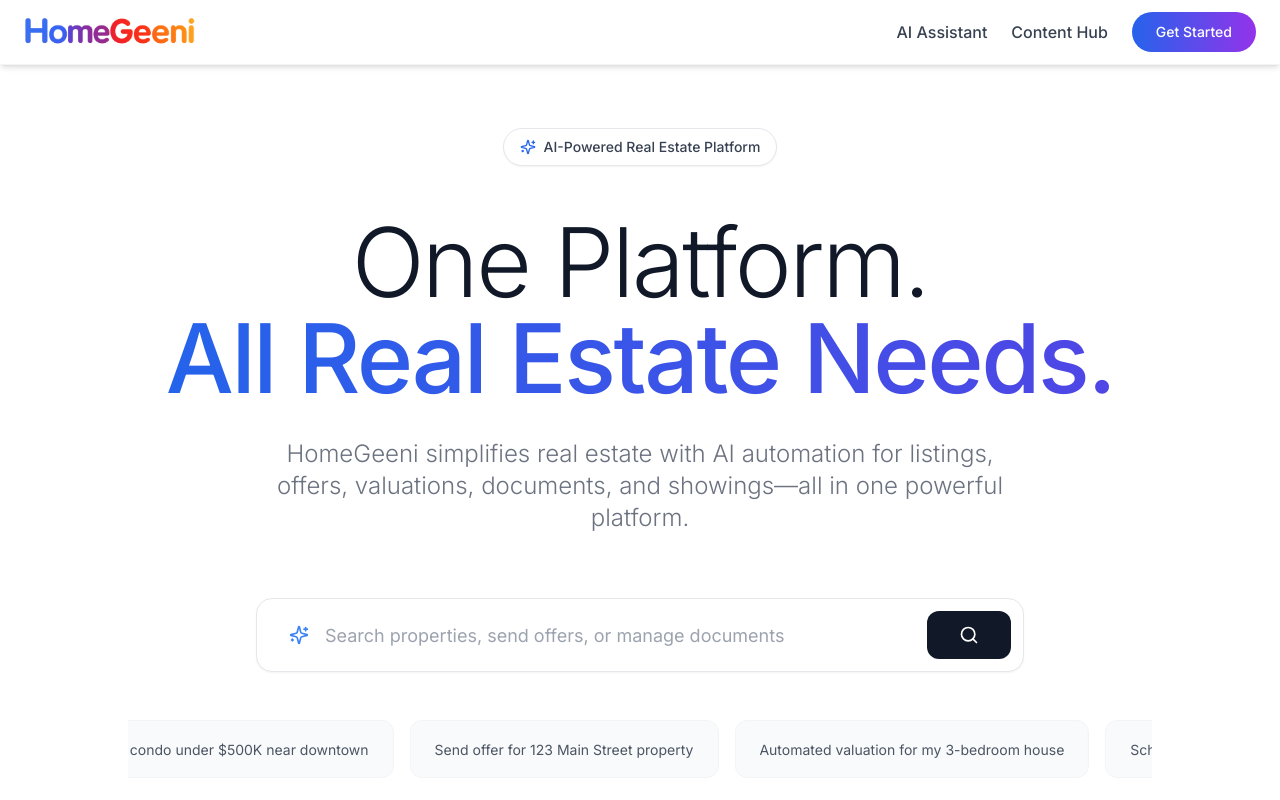
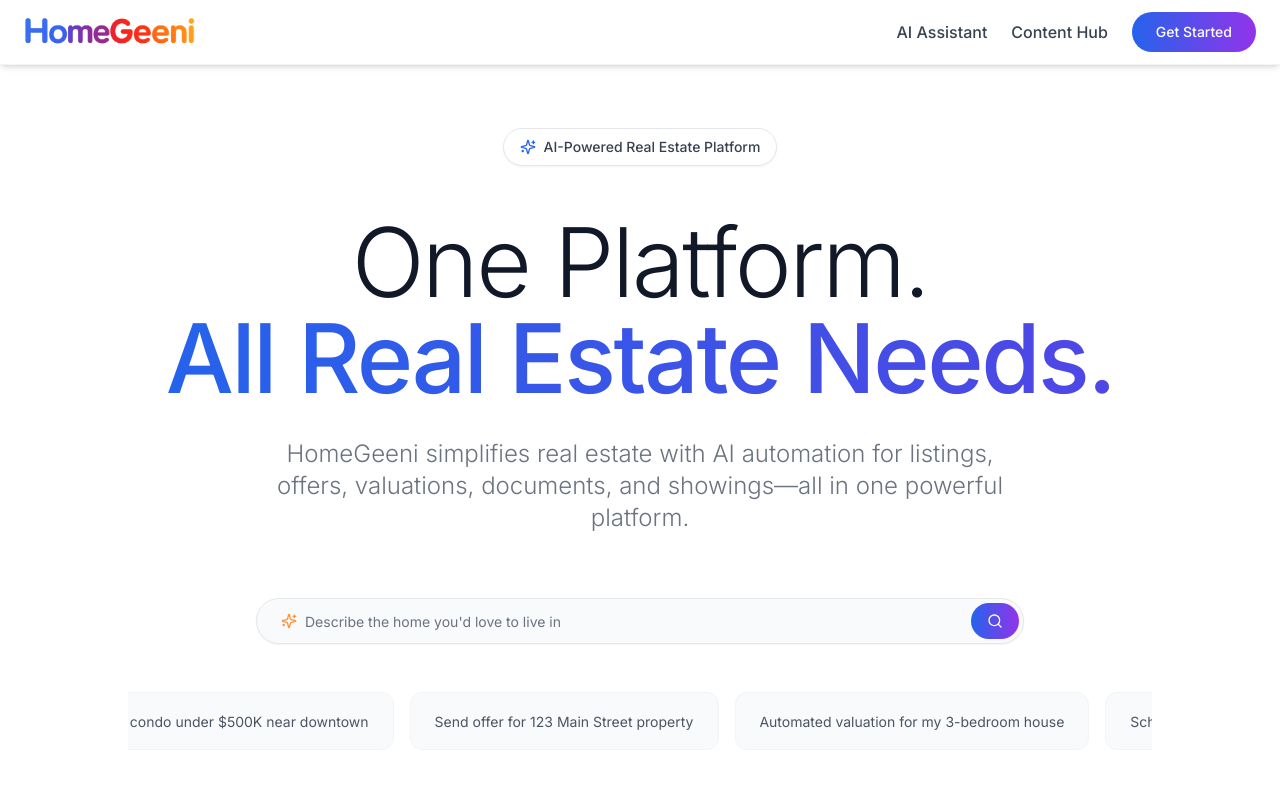
Before and after one commit to AVIKBHANJA/homegeeni_main, a Next.js app: page / in a window 1280 px wide. Shown: the top 800 px of the page. Built offline with nearby package versions, Linux system fonts and the light colour scheme.

Commit message:
changed the search bar design

```diff
--- a/components/HeroSearchSection.tsx
+++ b/components/HeroSearchSection.tsx
@@ -77,23 +77,23 @@
             id="hero-search-section"
           >
             <form onSubmit={handleSearch} className="relative">
-              <div className="flex items-center bg-white rounded-2xl shadow-sm border border-gray-200 hover:shadow-lg transition-all duration-300">
-                <div className="flex items-center pl-8 pr-4">
-                  <Sparkles className="w-5 h-5 text-blue-500" />
-                </div>{" "}
+              <div className="flex items-center bg-gray-50 rounded-full shadow-sm border border-gray-200 hover:shadow-lg transition-all duration-300">
+                <div className="flex items-center pl-6 pr-2">
+                  <Sparkles className="w-4 h-4 text-orange-400" />
+                </div>
                 <Input
                   type="text"
-                  placeholder="Search properties, send offers, or manage documents"
+                  placeholder="Describe the home you'd love to live in"
                   value={searchQuery}
                   onChange={(e) => setSearchQuery(e.target.value)}
-                  className="flex-1 border-0 text-lg py-8 px-0 focus-visible:ring-0 placeholder:text-gray-400 bg-transparent"
+                  className="flex-1 border-0 py-3 px-0 bg-transparent focus-visible:ring-0 placeholder:text-gray-500 text-sm"
                 />
                 <Button
                   type="submit"
-                  size="lg"
-                  className="m-3 bg-gray-900 hover:bg-gray-800 text-white rounded-xl px-8 py-6 transition-all duration-200"
+                  size="sm"
+                  className="m-1 bg-gradient-to-r from-blue-600 to-purple-600 hover:from-blue-700 hover:to-purple-700 text-white rounded-full px-4"
                 >
-                  <Search className="w-5 h-5" />
+                  <Search className="w-4 h-4" />
                 </Button>
               </div>
             </form>
```
Lines whose indentation alone changed are shown as unchanged.
